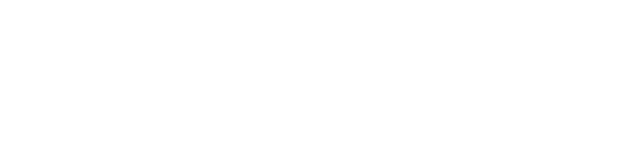
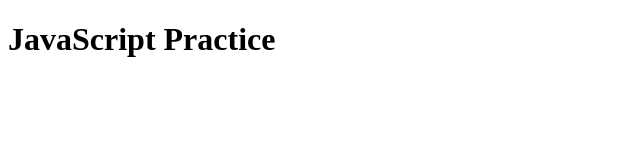
Before and after one commit to faithfem/JAVASCPRACTICE, a plain HTML site: page index.html in a window 1280 px wide. Shown: the whole page, without its empty margins (0-640 px from the left). Drawn offline with Linux system fonts and the light colour scheme.

Commit message:
added html

```diff
--- a/index.html
+++ b/index.html
@@ -1,4 +1,5 @@
 <!DOCTYPE html>
 <html>
+    <h1> JavaScript Practice</h1>
 
 </html>
```
